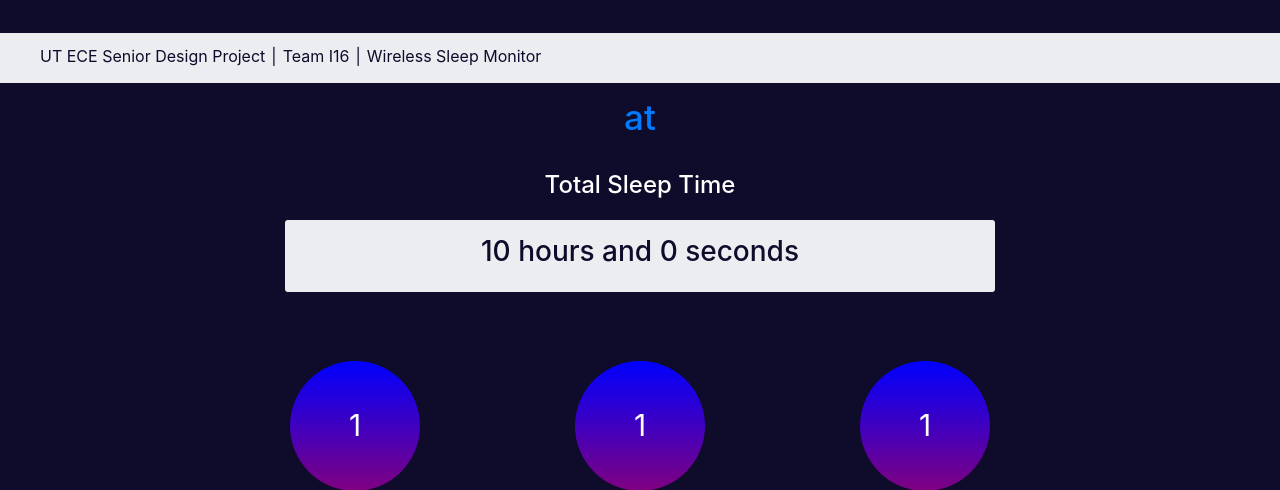
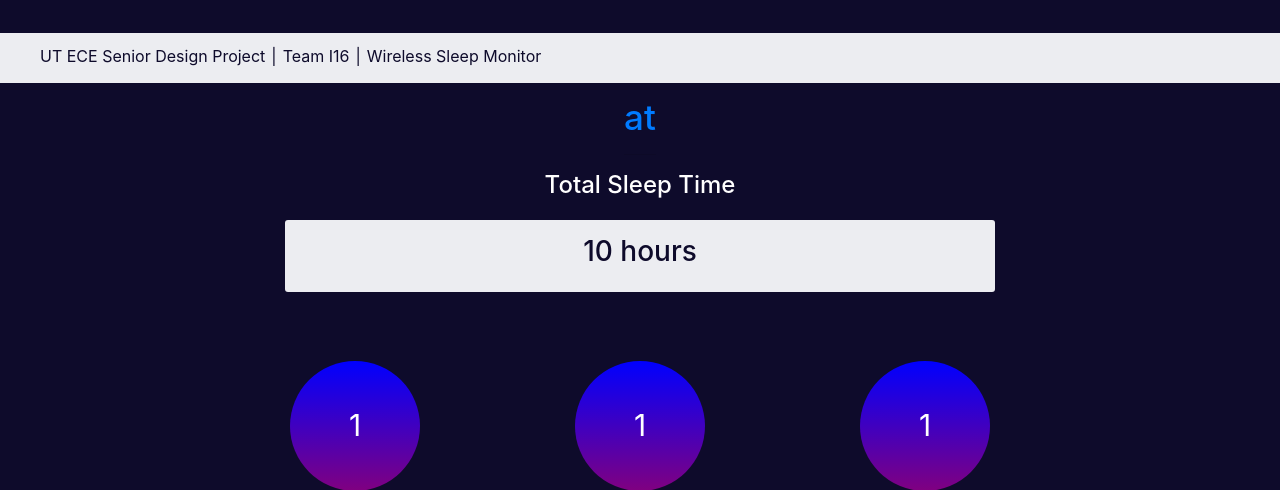
Before and after one commit to brookepaxman/wsm-app, a Django app: template polls/templates/polls/analysis.html in a window 1280 px wide. Shown: the part 717-1207 px from the top of the page. Run offline with Django 3.2, Linux system fonts and the light colour scheme; the template is opened without the code that fills it: values that come from a table or form of the project are taken from there, others are empty; a user stored in the database is signed in; tables that the repository leaves empty hold one stand-in row (values such as "Sample post"); data that the repository does not hold is empty; some libraries are stand-ins or nearby versions.

Commit message:
update analysis page

```diff
--- a/polls/templates/polls/analysis.html
+++ b/polls/templates/polls/analysis.html
@@ -107,13 +107,13 @@
                     <div class="sleep-time-box">
                       <h3 class="text-center" style="color: #0E0B2B">
                         {%if stat.tst.hour != 0%}
-                          {{stat.tst.hour}} hours and
+                          {{stat.tst.hour}} hours
                         {%endif%}
                         {%if stat.tst.minute != 0%}
-                          {{stat.tst.minute}} minutes and
+                          {{stat.tst.minute}} minutes
                         {%endif%}
-                        {%if stat.tst.seconds != 0%}
-                          {{stat.tst.second}} seconds
+                        {%if stat.tst.second != 0%}
+                        {{stat.tst.second}} seconds
                         {%endif%}
                       </h3>
                     </div>
@@ -239,10 +239,10 @@
                   <div class="sleep-time-box">
                     <h3 class="text-center" style="color: #0E0B2B">
                       {%if stat.tst.hour != 0%}
-                        {{stat.tst.hour}} hours and
+                        {{stat.tst.hour}} hours
                       {%endif%}
                       {%if stat.tst.minute != 0%}
-                        {{stat.tst.minute}} minutes and
+                        {{stat.tst.minute}} minutes
                       {%endif%}
                       {%if stat.tst.seconds != 0%}
                         {{stat.tst.second}} seconds
```
